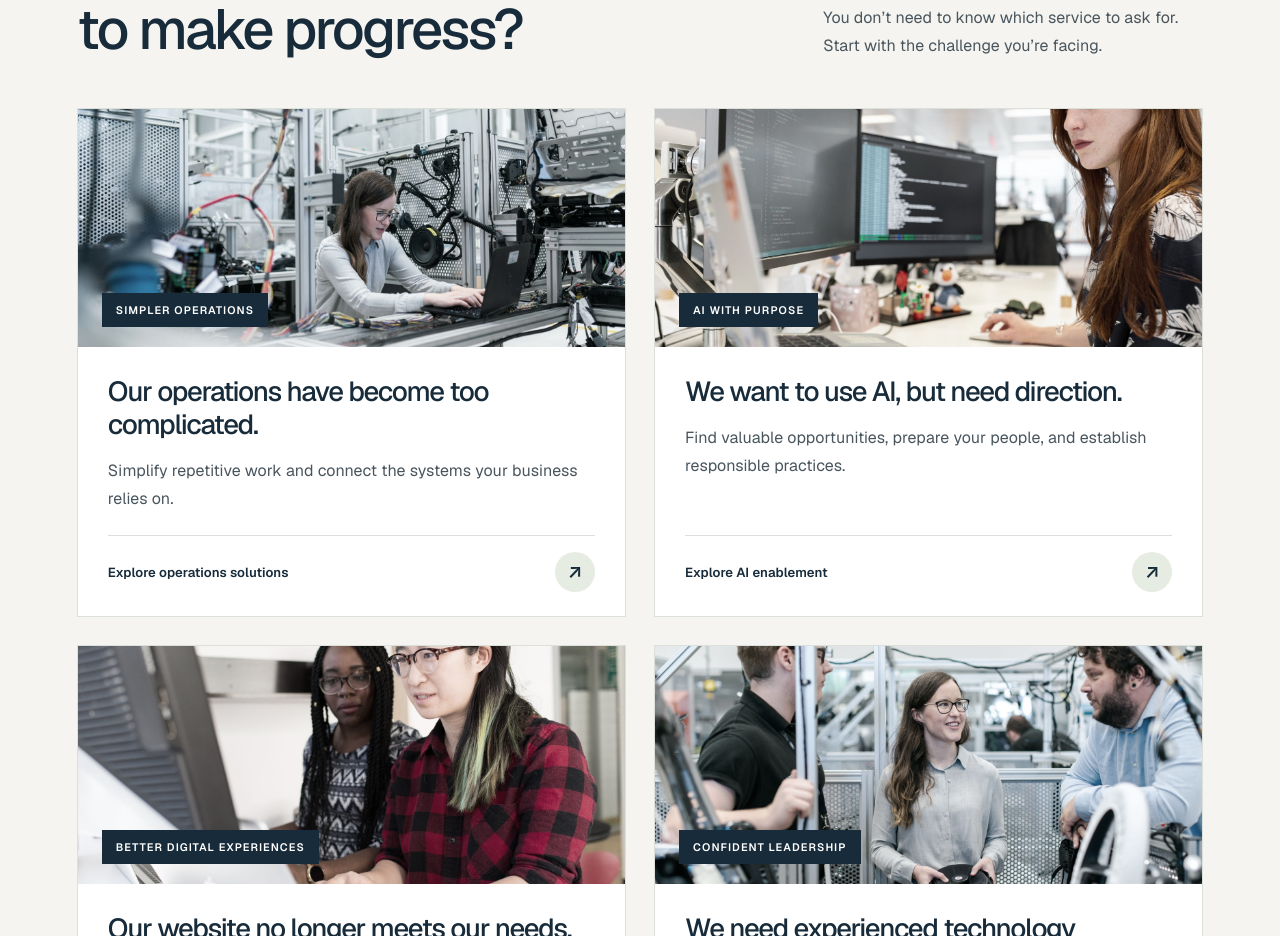
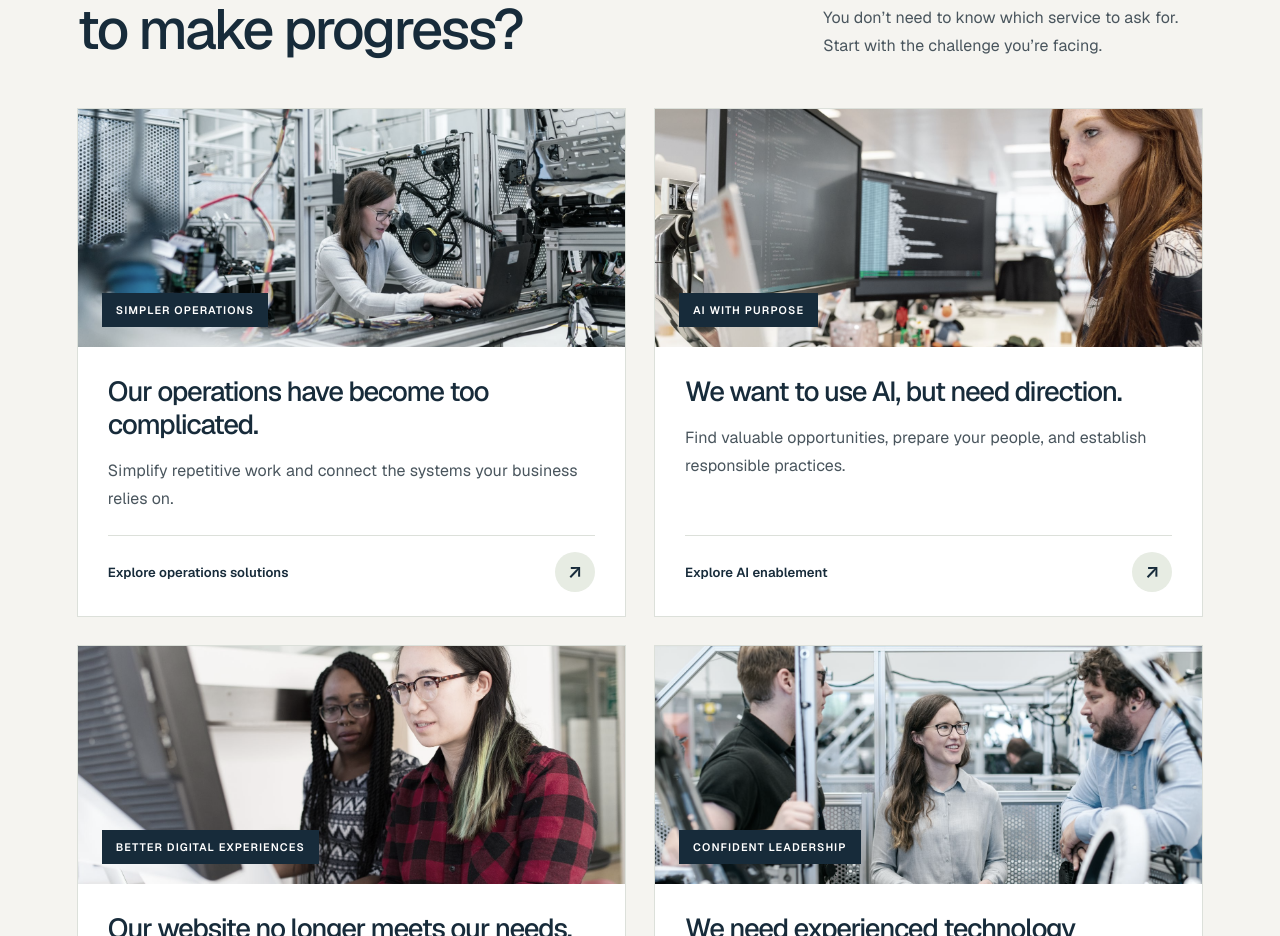
Before and after one commit to 2NspiraOpsTeam/2nspira-website, a Next.js app in the folder 2nspira-website/: page / in a window 1280 px wide. Shown: the part 3156-4092 px from the top of the page. Built offline with nearby package versions, Linux system fonts and the light colour scheme; no server answers.

Commit message:
Refine challenge photo crops to keep faces visible

```diff
--- a/2nspira-website/src/app/homepage.module.css
+++ b/2nspira-website/src/app/homepage.module.css
@@ -40,7 +40,9 @@
 .challengePhoto{position:relative;aspect-ratio:2.3;overflow:hidden;background:var(--sand)}
 .challengePhoto img{filter:grayscale(.25) saturate(.75);transition:transform .5s;object-position:center 52%}
 .challengeCard:first-child img{object-position:center 60%}
-.challengeCard:nth-child(4) img{object-position:right center}
+.challengeCard:nth-child(2) img{object-position:center 24%}
+.challengeCard:nth-child(3) img{object-position:center 30%}
+.challengeCard:nth-child(4) img{object-position:right 32%}
 .challengeCategory{position:absolute;left:24px;bottom:20px;background:#172b3a;color:white;padding:9px 14px;font-size:.68rem;font-weight:600;letter-spacing:.1em;text-transform:uppercase;line-height:1.5}
 .challengeCopy{display:flex;flex-direction:column;align-items:flex-start;padding:28px 30px 24px;flex:1}
 .challengeCard h3{font-size:clamp(1.4rem,2.15vw,1.9rem);line-height:1.2;max-width:28ch}
```
